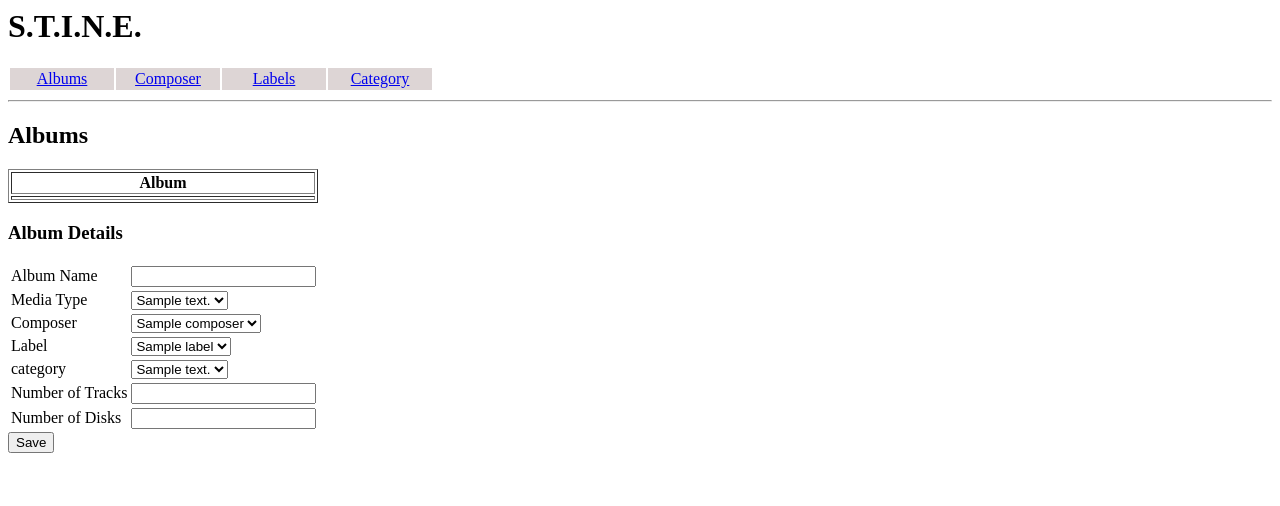
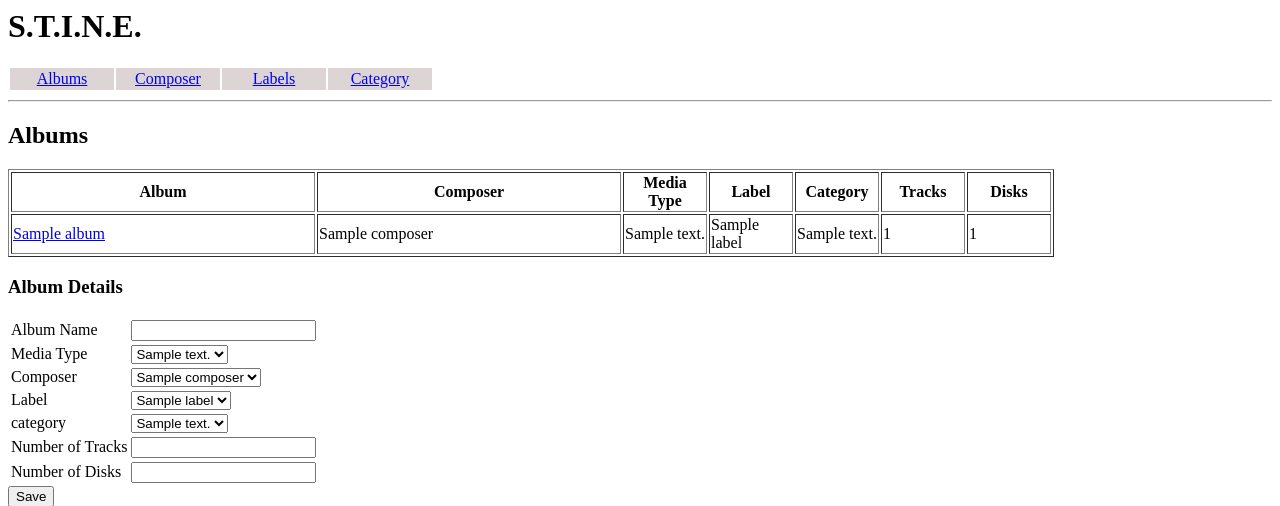
Before and after one commit to martingtaylor/stine, a Flask app: page / in a window 1280 px wide. Shown: the top 506 px of the page. Run offline with Flask 2, Linux system fonts and the light colour scheme; tables that the repository leaves empty hold one stand-in row (values such as "Sample post"); lists and menus that the app fills with data are empty.

Commit message:
Update album.html

```diff
--- a/application/templates/album.html
+++ b/application/templates/album.html
@@ -6,10 +6,16 @@
             {{ form.hidden_tag() }}
 
             <table border=1>
-            <tr><th>Album</th></tr>
+            <tr><th>Album</th><th>Composer</th><th>Media Type</th><th>Label</th><th>Category</th><th>Tracks</th><th>Disks</th></tr>
             {% for a in album_list %}
                 <tr>
-                    <td width=300px><a href="/albumedit/{{ a.id }}">{{ a.name }}</a></td>
+                    <td width=300px><a href="/albumedit/{{ a.album.id }}">{{ a.album.name }}</a></td>
+                    <td width=300px>{{ a.composer.name }}</td>
+                    <td width=80px>{{ a.media_type.description }}</td>
+                    <td width=80px>{{ a.media_label.name }}</td>
+                    <td width=80px>{{ a.music_category.description }}</td>
+                    <td width=80px>{{ a.album.number_of_tracks }}</td>
+                    <td width=80px>{{ a.album.number_of_disks }}</td>
                 </tr>
             </p>
             {% endfor %}
```
